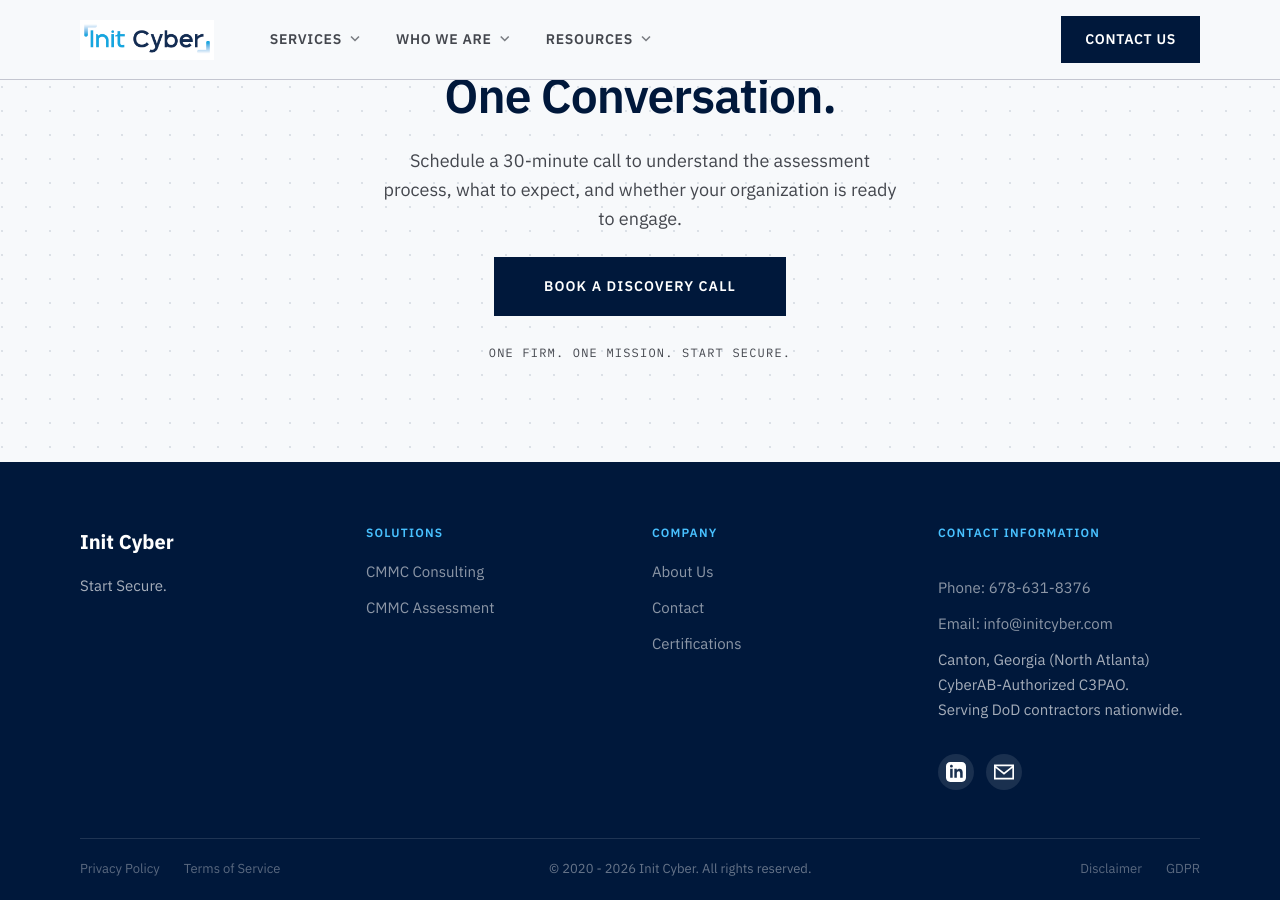
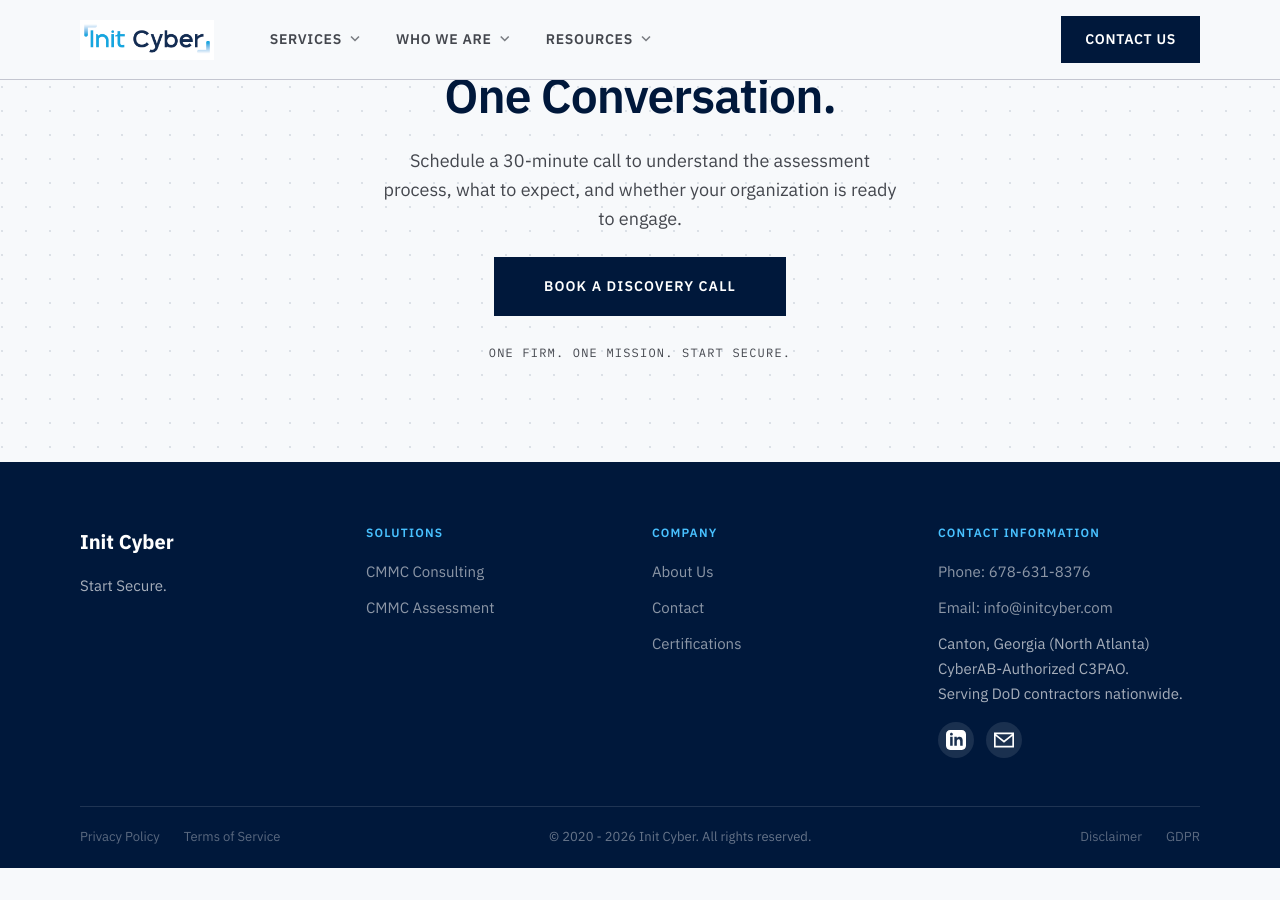
Before and after one commit to initcyber/initcyber.github.io, a Jekyll site: the page built from index.md, in a window 1280 px wide and 900 px high, scrolled down 2291 px. Built offline with Jekyll 4.4.1, drawn with Linux system fonts in a browser that asks for light colours; after the commit the page ends 3159 px from its top, so only the background shows below that.

Commit message:
removing footer-right

```diff
--- a/_includes/footer.html
+++ b/_includes/footer.html
@@ -21,15 +21,15 @@
             <a href="#">Certifications</a>
           </nav>
       </div>
-      <div class="footer-right">
+      <div class="footer-nav-col">
         <h4 class="footer-col-heading">Contact Information</h4>
-        <div class="footer-links">
+        <nav class="footer-links">
           <a href="tel:6786318376">Phone: 678-631-8376</a>
           <a href="mailto:info@initcyber.com">Email: info@initcyber.com</a>
           <p class="footer-brand-desc">Canton, Georgia (North Atlanta)<br>
             CyberAB-Authorized C3PAO.<br>
             Serving DoD contractors nationwide.</p>
-        </div>
+        </nav>
         <div class="footer-social">
           <a href="https://www.linkedin.com/company/initcyber" target="_blank" aria-label="LinkedIn">
             <svg xmlns="http://www.w3.org/2000/svg" width="20" height="20" viewBox="0 0 24 24" fill="currentColor">
--- a/_sass/components/_footer.scss
+++ b/_sass/components/_footer.scss
@@ -96,12 +96,6 @@
   flex-direction: column;
 }
 
-.footer-right {
-  display: flex;
-  flex-direction: column;
-  gap: 16px;
-  align-items: flex-start;
-}
 
 .footer-icons {
   display: flex;
```
